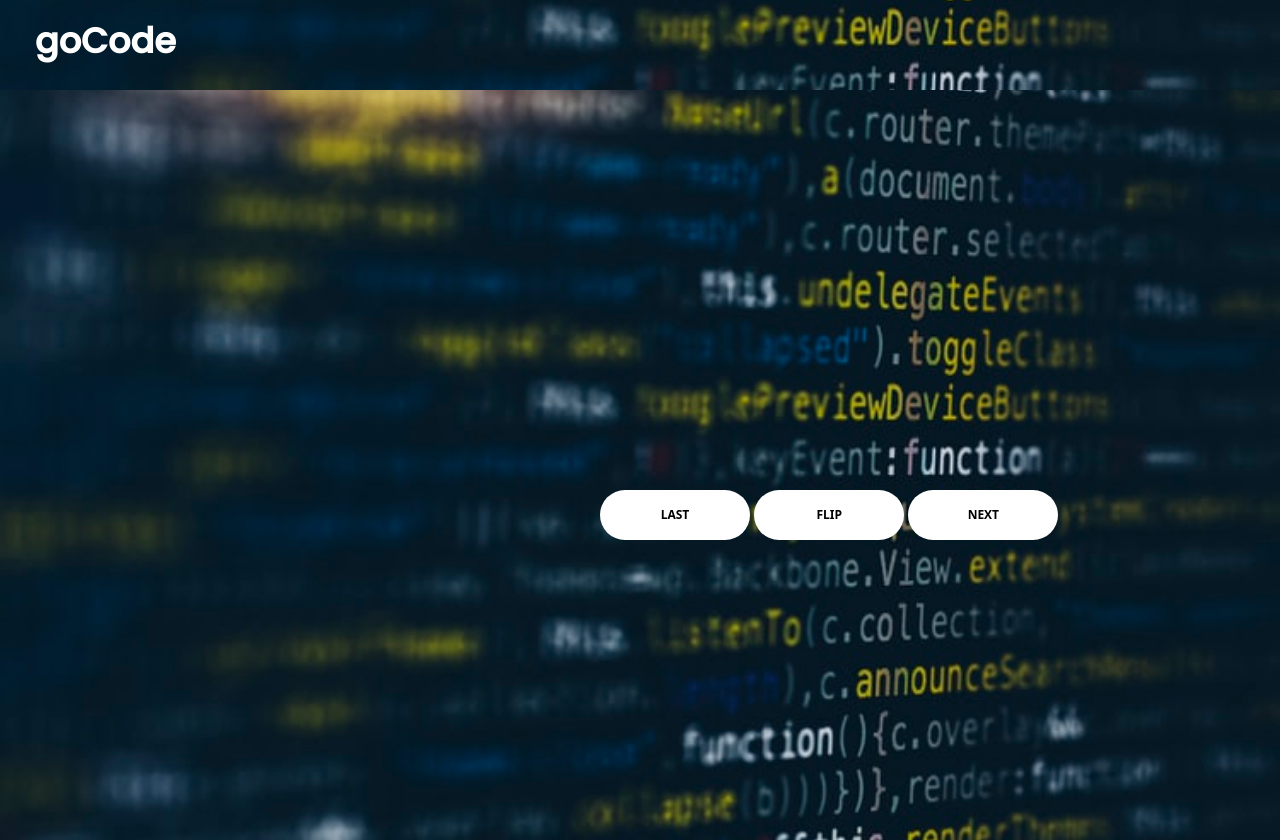
After one commit to jadejhagru/coding-flashcards, a web app: file public/studycards.html in a window 1280 px wide. The commit adds this page. Run offline with its HTML, style and script files only (its server is not run), Linux system fonts and the light colour scheme.

Commit message:
css changes

```diff
--- /dev/null
+++ b/public/studycards.html
@@ -0,0 +1,29 @@
+<!DOCTYPE html>
+<html lang="en">
+<head>
+  <meta charset="UTF-8">
+  <meta name="viewport" content="width=device-width, initial-scale=1.0">
+  <link href="https://cdn.jsdelivr.net/npm/bootstrap@5.0.1/dist/css/bootstrap.min.css" rel="stylesheet">
+  <link rel="stylesheet" href="assets/css/studycards.css">
+  <title>goCode</title>
+</head>
+<body>
+ <div class="bg-img">
+    <header>
+        <div>
+          <h1>goCode</h1>
+        </div>
+    </header>
+
+    <div class="align controls">
+        <button>LAST</button>
+        <button>FLIP</button>
+        <button>NEXT</button>
+    </div>
+</div>
+
+
+    <script src="assets/js/study.js"></script>
+
+</body>
+</html>
```
Also changed, not shown: public/createcards.html (+4 -4 lines), public/assets/css/createcards1.css, public/assets/css/studycards.css (added), public/assets/js/study.js (added).
